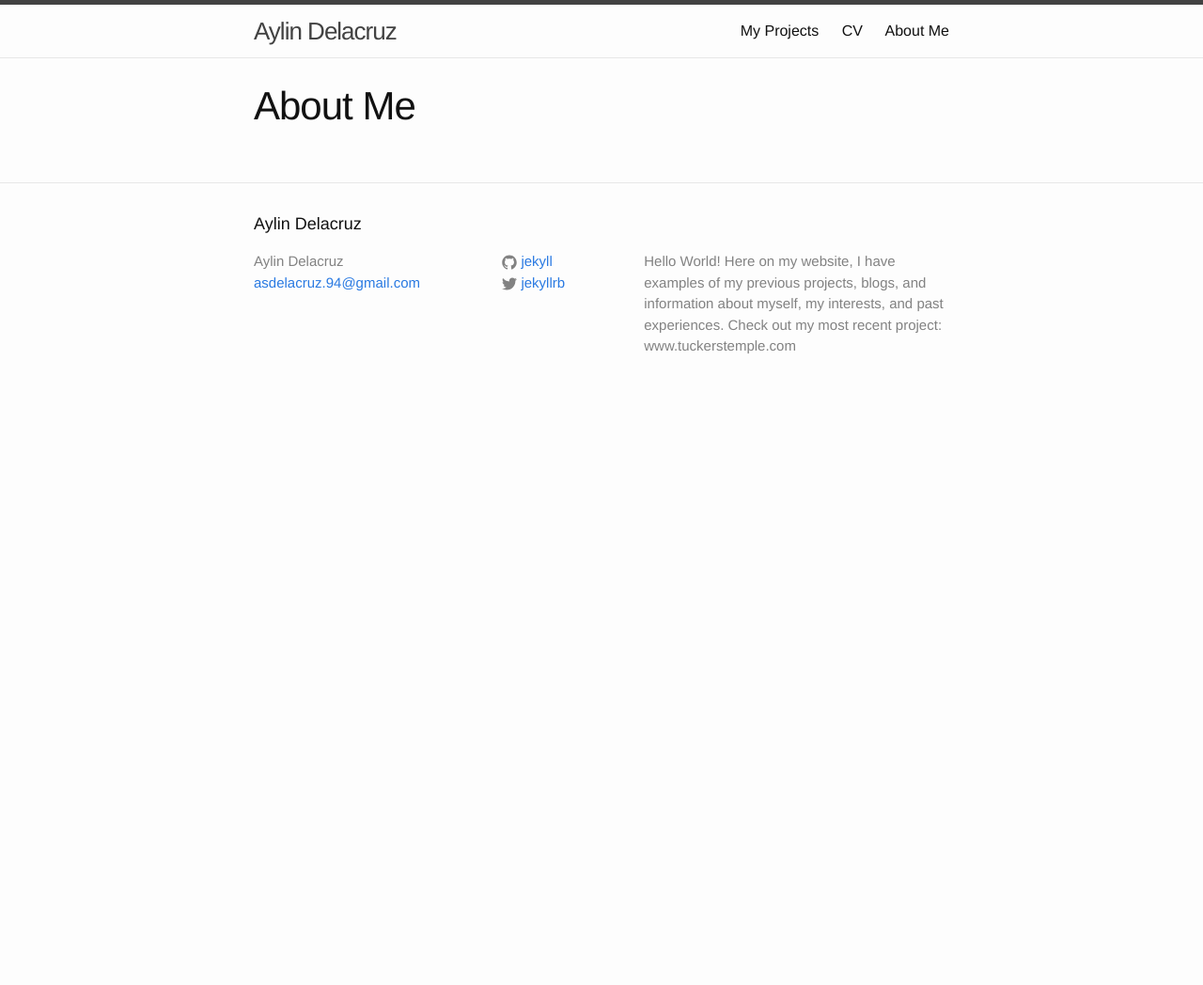
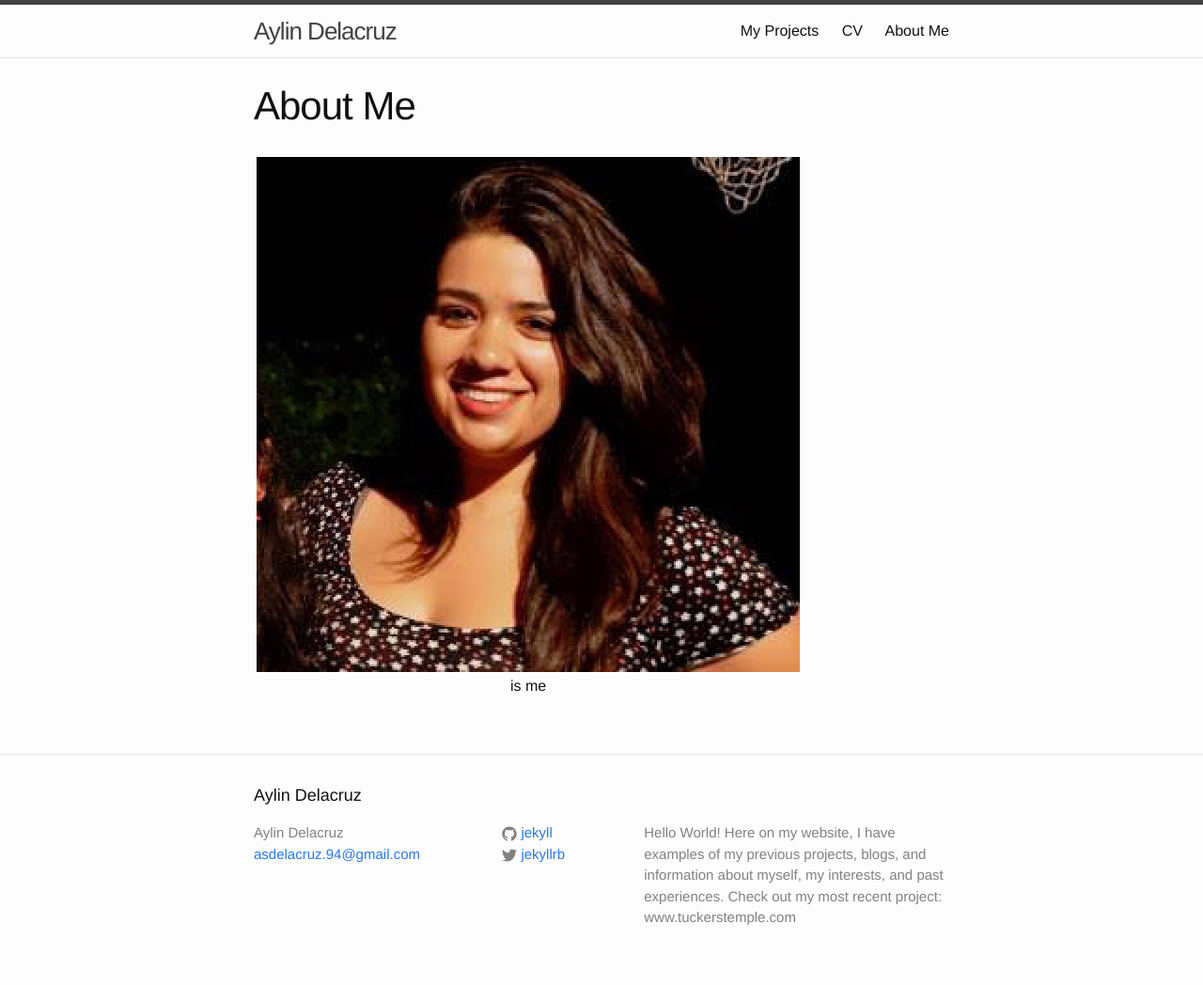
Before and after one commit to asdelacr/asdelacr.github.io, a Jekyll site: the page built from projects.md, in a window 1280 px wide. Shown: the whole page at 94% size. Built offline with Jekyll 4.4.1, drawn with Linux system fonts in a browser that asks for light colours; before the commit the page ends 900 px from its top, so only the background shows below that.

Commit message:
cool now lets see if it works in pages

```diff
--- a/projects.md
+++ b/projects.md
@@ -5,3 +5,5 @@ permalink: /about/
 ---
 
 <!-- this is actually the About me page-->
+
+{% include image.html url="/img/aylinpic.jpg" description="is me" %}
```
